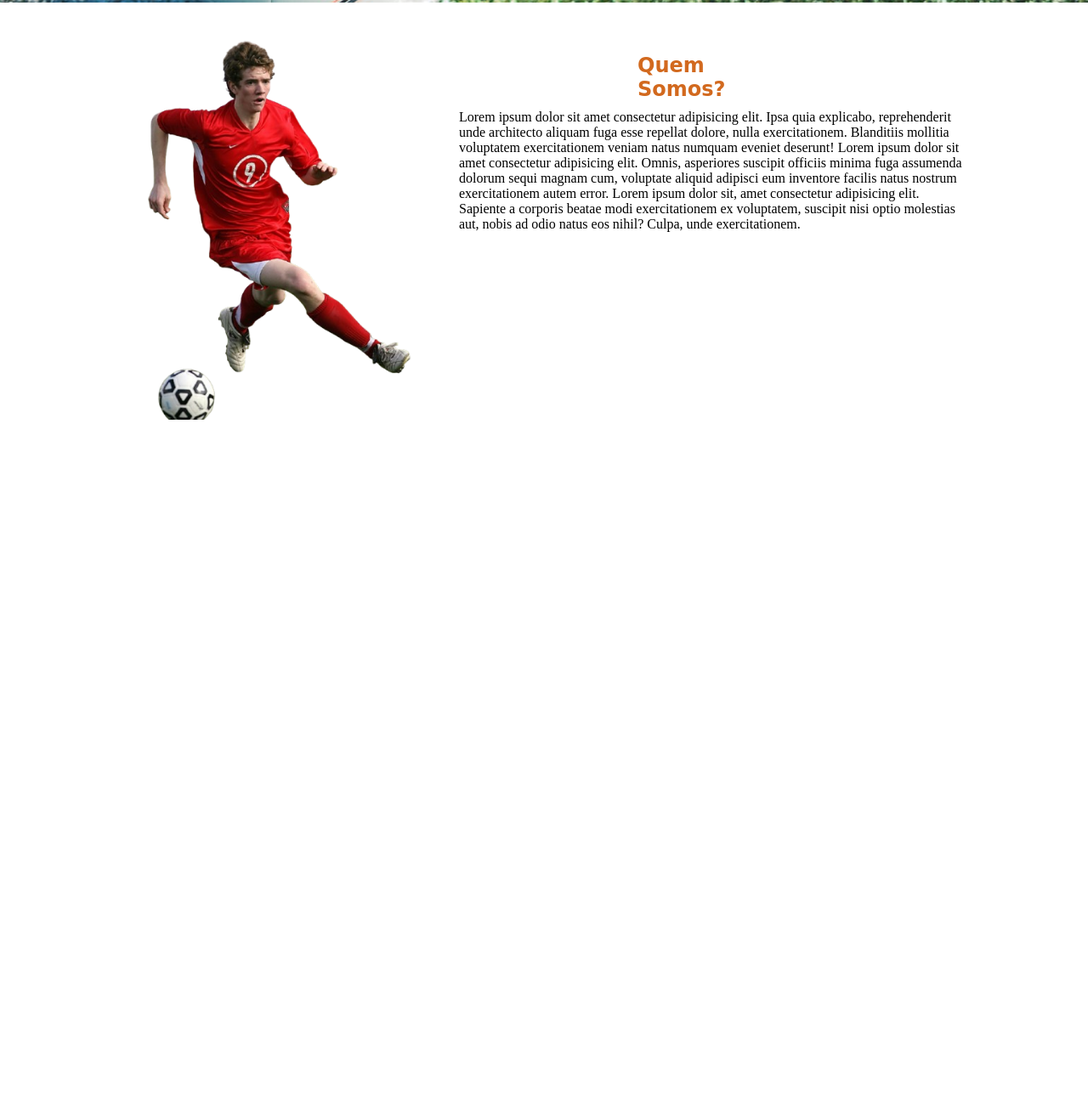
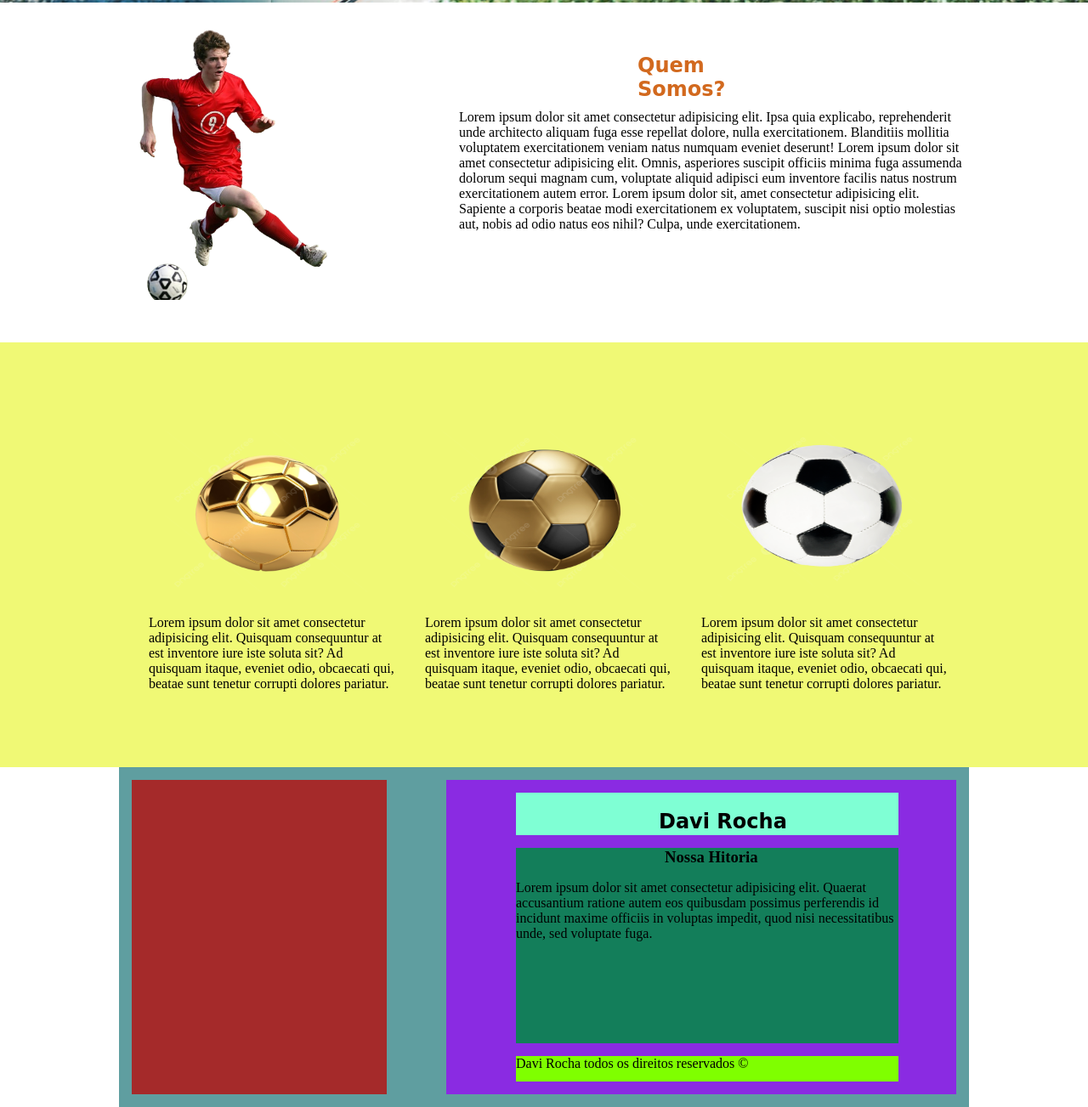
Before and after one commit to DaviRcha/ATV2904, a plain HTML site: page index.html in a window 1280 px wide. Shown: the part 588-1891 px from the top of the page at 85% size. Before the commit the page ends 1086 px from the top, so only its background shows below. Drawn offline with Linux system fonts and the light colour scheme.

Commit message:
sobre,conatao e serviços

```diff
--- a/CSS/estilo.css
+++ b/CSS/estilo.css
@@ -73,5 +73,104 @@ h2{
 }
 
 #ajImgSobre{
-    width: 350px;
+
+    height: 350px;
 }
+
+/*Section 02 Serviços*/
+#ContainerServicos{
+    background-color: rgb(240,249,117);
+    width: 100%;
+    height: 500px;
+}
+
+#Servicos{
+    /*background-color: #ed5dbd;*/
+    width: 1000px;
+    height: 500px;
+    margin: auto;
+
+}
+
+.qdServ{
+    /*background-color: blue;*/
+    width: 300px;
+    height: 375px;
+    float: right;
+    margin: 75px 25px 0 0;
+}
+
+.imgServ{
+    /*background-color: aquamarine;*/
+    width: 250px;
+    height: 200px;
+    margin: 25px 0 0 25px;
+}
+
+.img{
+    width: 250px;
+    height: 200px;
+
+}
+
+.DescricaoImg{
+    padding: 5px 0 0 10px;
+}
+
+#Contatos{
+    background-color: cadetblue;
+    width: 1000px;
+    height: 400px;
+    margin: auto;
+}
+
+#HisRod{
+    background-color: #8a2be2;
+    width: 600px;
+    height: 370px;
+    float: right;
+    margin: 15px 15px 0 0;
+}
+
+#NomeSite{
+    background-color: aquamarine;
+    width: 450px;
+    height: 50px;
+    float: right;
+    margin: 15px 68px 0 0;
+
+
+}
+
+#Mapa{
+    background-color: brown;
+    width: 300px;
+    height: 370px;
+    float: left;
+    margin: 15px 0 0 15px;
+}
+
+#hitoria{
+    background-color: rgb(19, 126, 90);
+    width: 450px;
+    height: 230px;
+    margin: 80px 0 0 82px;
+
+}
+
+#Direitos{
+    background-color:chartreuse ;
+    width: 450px;
+    height: 30px;
+    float: right;
+    margin: 15px 68px 0 0;
+}
+
+#Nome{
+    font-family: cursive;
+    padding: 0 0 0 168px;
+}
+
+#TituloRodape{
+    margin: 0 0 0 175px;
+}
--- a/index.html
+++ b/index.html
@@ -11,8 +11,8 @@
     <header>
         <nav>
             <a href="#">Inicio</a> |
-            <a href="#">Sobre</a> |
-            <a href="#">Serviços</a> |
+            <a href="#TxtSobre">Sobre</a> |
+            <a href="#ContainerServicos">Serviços</a> |
             <a href="#">Contato</a>
         </nav>
 
@@ -41,6 +41,68 @@
                 src="/IMG/fotodoladotexto-removebg-preview.png">
             </div>
         </section>
+
+        <section id="ContainerServicos">
+            <div id="Servicos">
+                <div class="qdServ">
+                    <div class="imgServ">
+                        <div>
+                            <img class="img" src="/IMG/bola1.png" alt="Bola de fotebol classica" >
+                        </div>
+                    </div>
+                    <p class="DescricaoImg">
+                        Lorem ipsum dolor sit amet consectetur adipisicing elit. Quisquam consequuntur at est inventore iure iste soluta sit? Ad quisquam itaque, eveniet odio, obcaecati qui, beatae sunt tenetur corrupti dolores pariatur.
+                    </p>
+                </div>
+                <div class="qdServ">
+                    <div class="imgServ">
+                        <div>
+                            <img class="img" src="/IMG/bola2.png" alt="Bola de fotebol classica dourada e preta" >
+                        </div>
+                    </div>
+                    <p class="DescricaoImg">
+                         Lorem ipsum dolor sit amet consectetur adipisicing elit. Quisquam consequuntur at est inventore iure iste soluta sit? Ad quisquam itaque, eveniet odio, obcaecati qui, beatae sunt tenetur corrupti dolores pariatur.
+
+                    </p>
+                </div>
+                <div class="qdServ">
+                    <div class="imgServ">
+                        <div>
+                            <img class="img" src="/IMG/bola3.png" alt="Bola de fotebol classica toda dourada" >
+                        </div>
+                    </div>
+                    <p class="DescricaoImg">
+                        Lorem ipsum dolor sit amet consectetur adipisicing elit. Quisquam consequuntur at est inventore iure iste soluta sit? Ad quisquam itaque, eveniet odio, obcaecati qui, beatae sunt tenetur corrupti dolores pariatur.
+
+                    </p>
+                </div>
+            </div>
+        </section>
+
+        <section>
+            <div id="Contatos">
+                <div id="HisRod">
+                    <div id="NomeSite">
+                        <div id="Nome">
+                            <h1>
+                                Davi Rocha
+                            </h1>
+                        </div>
+                    </div>
+                    <div id="hitoria">
+                        <div id="texto">
+                            <h3 id="TituloRodape">Nossa Hitoria</h3>
+                            <p>
+                                Lorem ipsum dolor sit amet consectetur adipisicing elit. Quaerat accusantium ratione autem eos quibusdam possimus perferendis id incidunt maxime officiis in voluptas impedit, quod nisi necessitatibus unde, sed voluptate fuga.
+                            </p>
+                        </div>
+                    </div>
+                    <div id="Direitos">Davi Rocha todos os direitos reservados  &copy;</div>
+                </div>
+
+                <div id="Mapa"></div>
+            </div>
+        </section>
     </main>
 
 </body>
```
Also changed, not shown: IMG/bola1.png (added), IMG/bola2.png (added), IMG/bola3.png (added).
